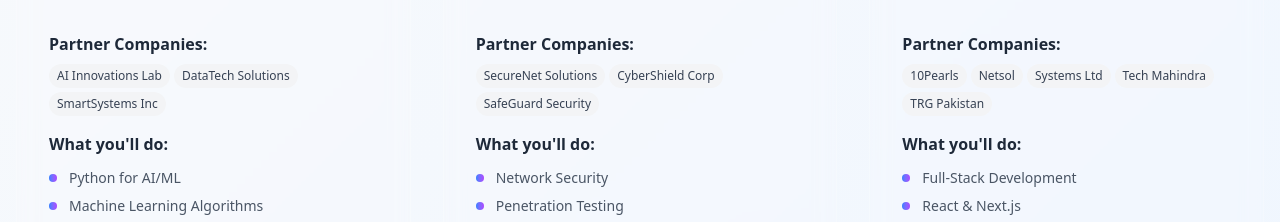
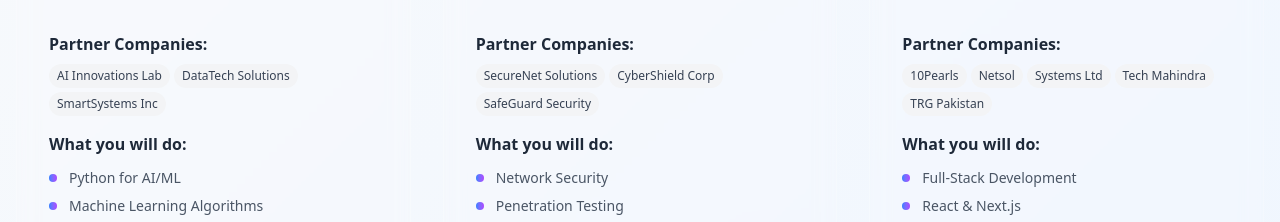
Before and after one commit to adnanmalkani/tech-bridge, a Next.js app: page / in a window 1280 px wide. Shown: the part 1586-1808 px from the top of the page. Built offline with nearby package versions, Linux system fonts and the light colour scheme.

Commit message:
fixed error

```diff
--- a/src/components/ProgramsSection.tsx
+++ b/src/components/ProgramsSection.tsx
@@ -176,7 +176,7 @@
                 {/* Features */}
                 <div className="space-y-2 sm:space-y-3 mb-4 sm:mb-6">
                   <h4 className="text-sm sm:text-base font-semibold text-gray-800">
-                    What you'll do:
+                    What you will do:
                   </h4>
                   <ul className="space-y-1.5 sm:space-y-2">
                     {program.features.map((feature, idx) => (
```
